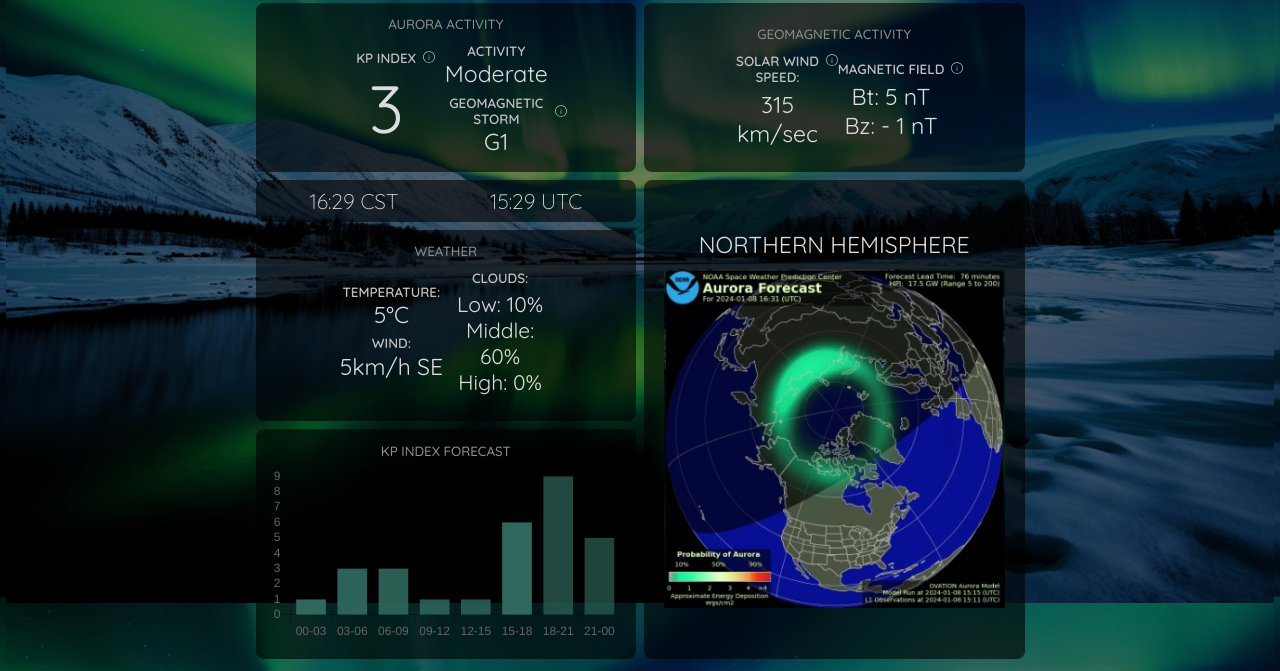
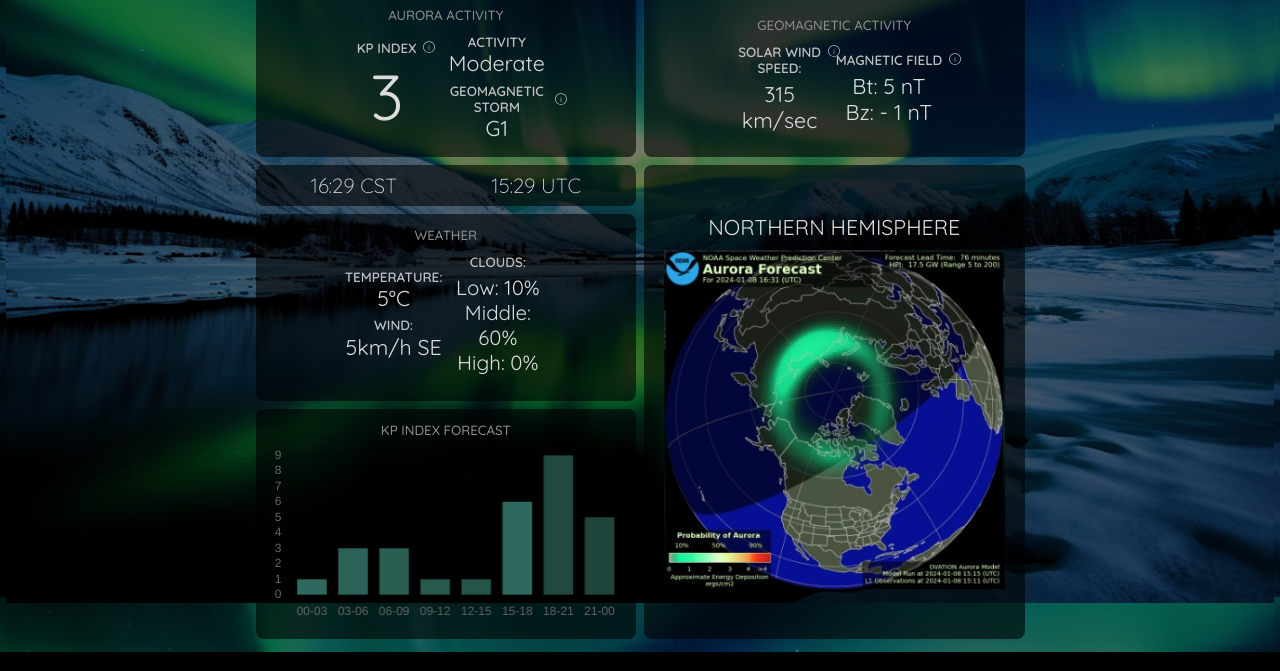
Before and after one commit to BelanovaMartinaTrain/EasyChoosey, a website: page index.html in a window 1280 px wide. Shown: the part 203-874 px from the top of the page. Drawn offline with nearby package versions, Linux system fonts and the light colour scheme.

Commit message:
testing aurora site design with respositivity

```diff
--- a/index.css
+++ b/index.css
@@ -19,11 +19,11 @@
 /* VARIABLES */
 
 :root {
-    --font-h1-size: clamp(2.2rem, 8vw, 3.7rem);
+    --font-h1-size: clamp(2.2rem, 8vw, 3.55rem);
     --font-h2-size: 1rem;
     --font-h3-size: 1rem;
     --font-p-size: 0.6rem;
-    --widget-max-height: 150px;
+    --widget-max-height: 180px;
     --font-bigger: 3rem;
     --font-smaller: 0.95rem;
     --grid-widget-width: 17rem;
@@ -110,6 +110,10 @@ footer {
 	margin-left: auto;
 	margin-right: auto;
     display: none;
+}
+
+canvas {
+    max-width: 100%;
 }
 
 .title {
@@ -272,7 +276,7 @@ footer {
 @media (min-width: 768px) {
 
     :root {
-        --font-h2-size: 1.2rem;
+        --font-h2-size: 1.1rem;
         --font-h3-size: 1.2rem;
         --font-p-size: 0.7rem;
         --widget-max-height: 150px;
@@ -309,7 +313,7 @@ footer {
 
 @media (min-width: 1024px) {
             :root {
-        --font-h2-size: 1.3rem;
+        --font-h2-size: 1.2rem;
         --font-h3-size: 1.3rem;
         --font-p-size: 0.75rem;
         --widget-max-height: 190px;
@@ -321,19 +325,19 @@ footer {
 @media (min-width: 1280px) {
 
     nav {
-        max-width: clamp(769px, 60vw, 1024px);
+        max-width: 769px;
     }
     main {
         max-width: clamp(769px, 60vw, 1024px);
     }
 
         :root {
-        --font-h2-size: 1.44rem;
-        --font-h3-size: 1.44rem;
+        --font-h2-size: 1.2rem;
+        --font-h3-size: 1.34rem;
         --font-p-size: 0.84rem;
         --widget-max-height: 190px;
-        --font-bigger: 4.2rem;
-        --font-smaller: 1.32rem;
+        --font-bigger: 4rem;
+        --font-smaller: 1.28rem;
     }
 
     .grid {
--- a/index.html
+++ b/index.html
@@ -7,7 +7,6 @@
     <link rel="preconnect" href="https://fonts.gstatic.com" crossorigin>
     <link href="https://fonts.googleapis.com/css2?family=Quicksand:wght@300..700&display=swap" rel="stylesheet">
     <link rel="stylesheet" href="index.css">
-    <script src="https://cdnjs.cloudflare.com/ajax/libs/Chart.js/2.9.4/Chart.js"></script>
   </head>
   <body>
     <!--Header comp-->
@@ -134,14 +133,15 @@
           </div>
           <!--graph widget-->
           <!--Graph widget-->
-          <div class="widget center padding-small grid-item">
+          <div class="widget center padding-small grid-item width-100">
             <h2 class="uppercase margin-xs-btm font-h2">KP index forecast</h2>
-            <canvas id="myChart" style="display: block; width: 100%;"></canvas>
+            <canvas id="myChart" ></canvas>
+            <script src="https://cdnjs.cloudflare.com/ajax/libs/Chart.js/2.9.4/Chart.js"></script>
             <script>
                 const xValues = ["00-03", "03-06", "06-09", "09-12", "12-15", "15-18", "18-21", "21-00"];
                 const yValues = [1, 3, 3, 1, 1, 6, 9, 5, 2];
                 const barColors = [
-                  "rgba(47, 105, 93,1.0)",
+                  "rgba(47, 105, 93,1)",
                   "rgba(47, 105, 93,0.95)",
                   "rgba(47, 105, 93,0.9)",
                   "rgba(47, 105, 93,0.85)",
@@ -186,13 +186,7 @@
         </div>
         <!--Latest image widget-->
 
-
       </div>
-
-
-
-
-
     </main>
     <!--Main comp-->
 
```
